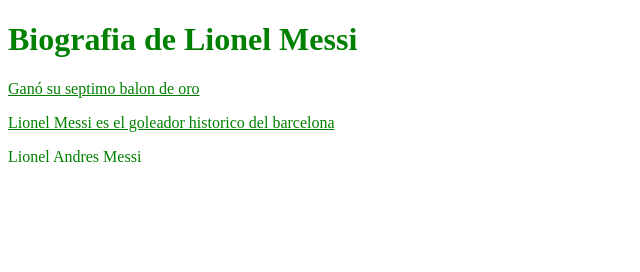
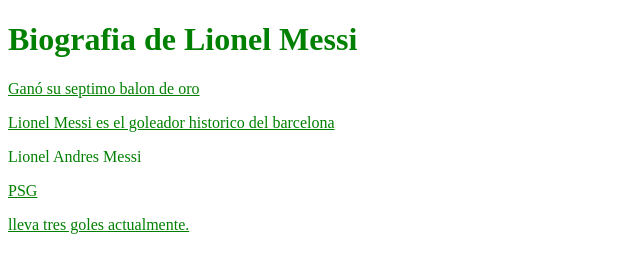
Before and after one commit to santyMoralesA/proyecto, a plain HTML site: page index.html in a window 1280 px wide. Shown: the whole page, without its empty margins (0-640 px from the left). Drawn offline with Linux system fonts and the light colour scheme.

Commit message:
add psg stats

```diff
--- a/index.html
+++ b/index.html
@@ -13,5 +13,7 @@
    <p>Ganó su septimo balon de oro</p>
    <p>Lionel Messi es el goleador historico del barcelona</p>
    <span>Lionel Andres Messi</span>
+<p>PSG</p>
+<p>lleva tres goles actualmente.</p>
 </body>
 </html>
```
